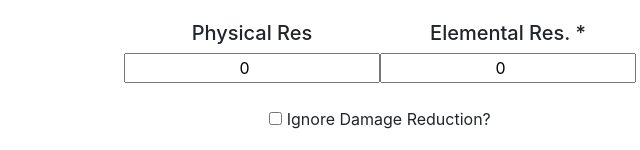
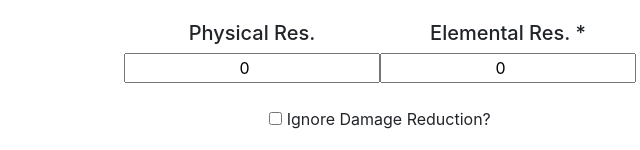
Before and after one commit to thym4n/genshin-calculator, a plain HTML site: page index.html in a window 1280 px wide. Shown: the part 650-800 px from the top of the page, 260-900 px from the left. Drawn offline with nearby package versions, Linux system fonts and the light colour scheme.

Commit message:
Update index.html

```diff
--- a/index.html
+++ b/index.html
@@ -167,7 +167,7 @@
     <div class="row panel-group d-flex justify-content-center">
 
       <div class="panel panel-default">
-        <h5 class="text-center">Physical Res</h5>
+        <h5 class="text-center">Physical Res.</h5>
         <input class="text-center" type="number" id="phys_res" value="0" step="0.1" min="0"><br>
       </div>
 
```
